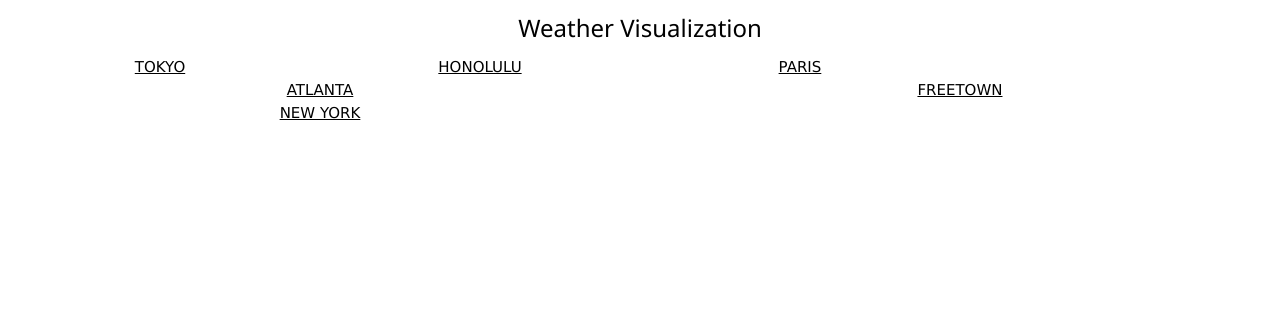
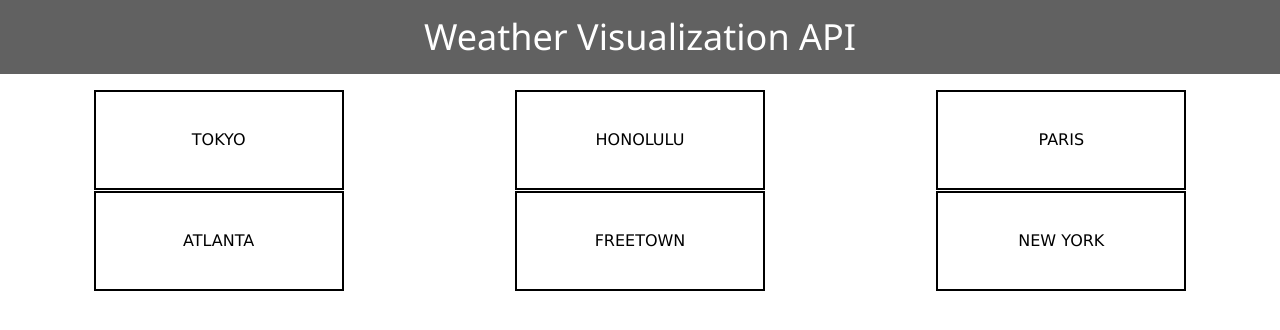
Before and after one commit to kyoheria/weatherVisualization, a plain HTML site: page index.html in a window 1280 px wide. Drawn offline with nearby package versions, Linux system fonts and the light colour scheme.

Commit message:
change whole things

```diff
--- a/index.html
+++ b/index.html
@@ -1,35 +1,83 @@
+<!DOCTYPE html>
 <html>
 <title>Weather Visualization API</title>
-<meta name="viewport" content="width=device-width, initial-scale=1">
-<link rel="stylesheet" href="https://www.w3schools.com/w3css/4/w3.css">
+  <style type="text/css">
+    .button {
+      background-color: white;
+      border: 2px solid black;
+      color: black;
+      width: 250px;
+      height: 100px;
+      text-align: center;
+      font-size: 16px;
+      cursor: pointer;
+    }
+
+    .button:hover {
+        background-color: black;
+        border: 2px solid white;
+        color: white;
+    }
+  </style>
+  <meta name="viewport" content="width=device-width, initial-scale=1">
+  <link rel="stylesheet" href="https://www.w3schools.com/w3css/4/w3.css">
 <body>
 
-<div class="w3-container w3-center" >
-  <h3>Weather Visualization</h3>
-</div>
-
-<div class="w3-row">
-  <div class="w3-col w3-container m4 l3 w3-center">
-    <a href="https://kyoheria.github.io/tokyoWeather/">TOKYO</a>
-  </div>
-  <div class="w3-col w3-container m4 l3 w3-center">
-    <a href="https://kyoheria.github.io/honoluluWeather/">HONOLULU</a>
-  </div>
-  <div class="w3-col w3-container m4 l3 w3-center">
-    <a href="https://kyoheria.github.io/parisWeather/">PARIS</a>
-  </div>
-  <div class="w3-col w3-container m4 l6 w3-center">
-    <a href="https://kyoheria.github.io/atlantaWeather/">ATLANTA</a>
-  </div>
-  <div class="w3-col w3-container m4 l6 w3-center">
-    <a href="https://kyoheria.github.io/freetownWeather/">FREETOWN</a>
-  </div>
-  <div class="w3-col w3-container m4 l6 w3-center">
-    <a href="https://kyoheria.github.io/newyorkWeather/">NEW YORK</a>
+  <div class="w3-container w3-dark-grey">
+    <h1 class=w3-center>Weather Visualization API</h1>
   </div>
 
+  <div class="w3-row-padding w3-margin-top w3-center">
 
-</div>
+    <div class="w3-third">
+
+      <div class="w3-container">
+        <a href="https://kyoheria.github.io/tokyoWeather/"><button class="button">TOKYO</button></a>
+      </div>
+
+    </div>
+
+    <div class="w3-third">
+
+      <div class="w3-container">
+        <a href="https://kyoheria.github.io/honoluluWeather/"><button class="button" >HONOLULU</button></a>
+      </div>
+
+    </div>
+
+    <div class="w3-third">
+
+      <div class="w3-container">
+        <a href="https://kyoheria.github.io/parisWeather/"><button class="button" >PARIS</button></a>
+      </div>
+
+    </div>
+
+    <div class="w3-third">
+
+      <div class="w3-container">
+        <a href="https://kyoheria.github.io/atlantaWeather/"><button class="button" >ATLANTA</button></a>
+      </div>
+
+    </div>
+
+    <div class="w3-third">
+
+      <div class="w3-container">
+        <a href="https://kyoheria.github.io/freetownWeather/"><button class="button" >FREETOWN</button></a>
+      </div>
+
+    </div>
+
+    <div class="w3-third">
+
+      <div class="w3-container">
+        <a href="https://kyoheria.github.io/newyorkWeather/"><button class="button" >NEW YORK</button></a>
+      </div>
+
+    </div>
+
+  </div>
 
 </body>
 </html>
```
